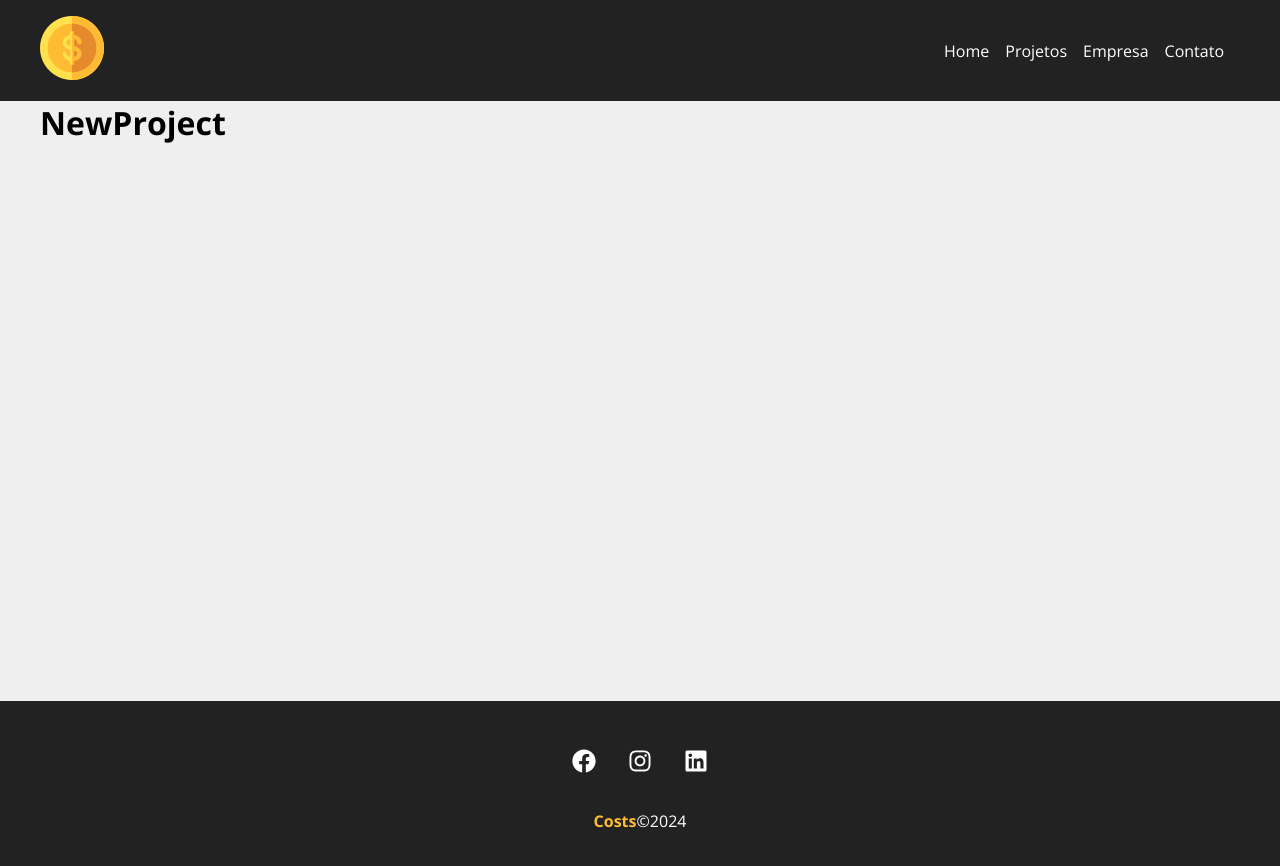
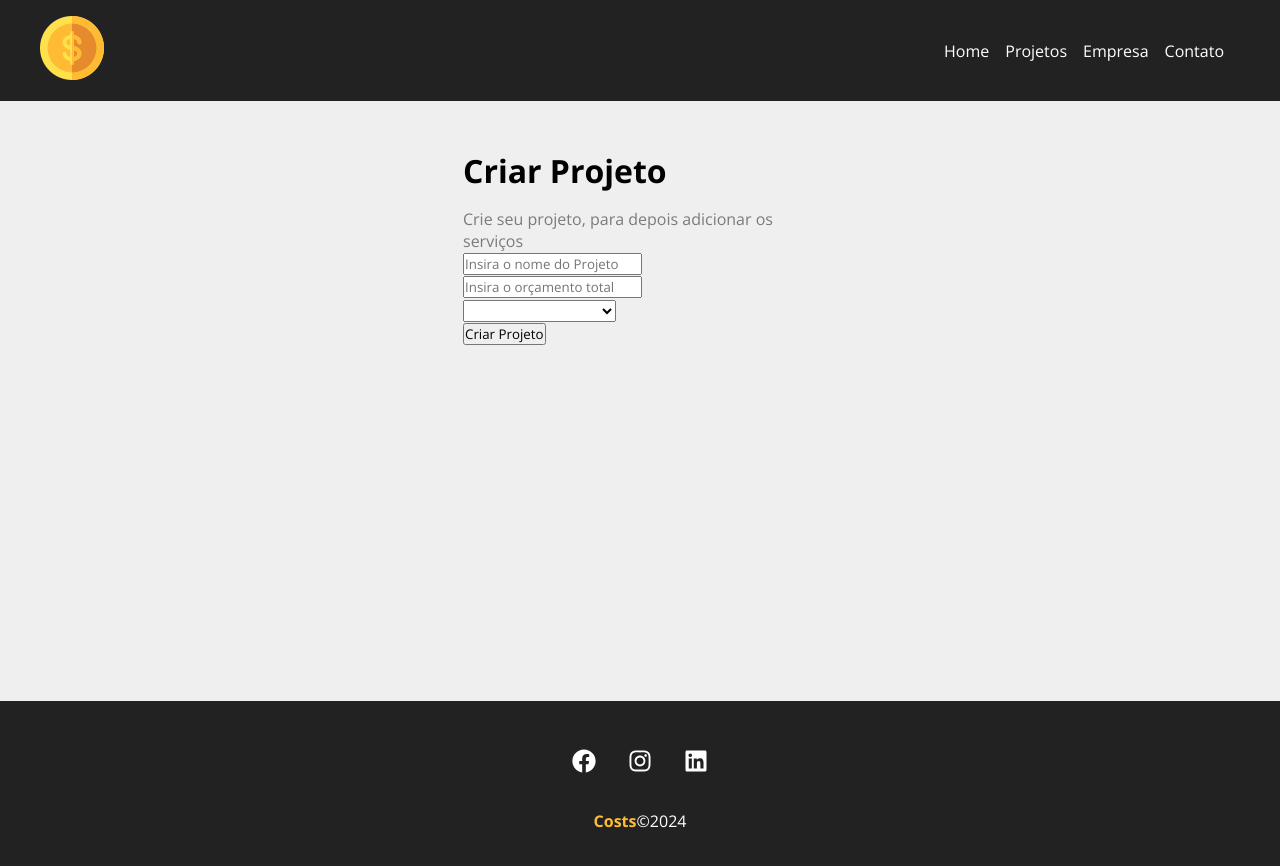
Before and after one commit to PabloBarcellos-0522/React-Costs, a React (Create React App) app: page /newproject in a window 1280 px wide. Shown: the top 866 px of the page. Built offline with nearby package versions, Linux system fonts and the light colour scheme; the HTML template or start-up script is replaced by a standard one.

Commit message:
Formulário de Projeto

```diff
--- a/src/components/layout/Footer.module.css
+++ b/src/components/layout/Footer.module.css
@@ -9,26 +9,26 @@
   display: flex;
   justify-content: center;
   list-style-type: none;
-}
 
-.social_list li {
+  li {
     margin: 0 1em;
   }
 
-.social_list li:hover {
+  :hover {
     color: #ffbb33;
   }
 
-.social_list svg {
+  svg {
     font-size: 1.5em;
     cursor: pointer;
+  }
 }
 
 .copy_right {
   margin-top: 2em;
-}
 
-.copy_right span {
+  span {
     font-weight: bold;
     color: #ffbb33;
   }
+}
--- a/src/components/layout/NavBar.module.css
+++ b/src/components/layout/NavBar.module.css
@@ -13,14 +13,14 @@
 
 .item {
   margin-right: 1em;
-}
 
-.item a {
+  a {
     color: #fff;
     text-decoration: none;
   }
 
-.item a:hover {
+  a:hover {
     color: #ffbb33;
     transition: 0.25s;
   }
+}
--- a/src/components/pages/Home.module.css
+++ b/src/components/pages/Home.module.css
@@ -5,25 +5,25 @@
   align-items: center;
   justify-content: center;
   padding: 4em;
-}
 
-.home_container h1 {
+  h1 {
     font-size: 2.5em;
     margin-bottom: 0.5em;
-}
 
-.home_container h1 span {
+    span {
       color: #ffbb33;
       padding: 0 0.2em;
       background-color: #222;
     }
+  }
 
-.home_container p {
+  p {
     margin-bottom: 1.5em;
     color: #7b7b7b;
   }
 
-.home_container img {
+  img {
     width: 350px;
     margin: 2em 0;
   }
+}
--- a/src/components/pages/NewProject.js
+++ b/src/components/pages/NewProject.js
@@ -1,5 +1,14 @@
+import ProjectForm from "../project/ProjectForm"
+import styles from "./NewProject.module.css"
+
 function NewProject() {
-  return <h1>NewProject</h1>
+  return (
+    <div className={styles.newproject_container}>
+      <h1>Criar Projeto</h1>
+      <p>Crie seu projeto, para depois adicionar os serviços</p>
+      <ProjectForm />
+    </div>
+  )
 }
 
 export default NewProject
--- /dev/null
+++ b/src/components/pages/NewProject.module.css
@@ -0,0 +1,13 @@
+.newproject_container {
+  width: 450px;
+  margin: 0 auto;
+  padding: 3em;
+
+  h1 {
+    margin-bottom: 0.5em;
+  }
+
+  p {
+    color: #7b7b7b;
+  }
+}
--- /dev/null
+++ b/src/components/project/ProjectForm.js
@@ -0,0 +1,22 @@
+function ProjectForm() {
+  return (
+    <form>
+      <div>
+        <input type="text" placeholder="Insira o nome do Projeto" />
+      </div>
+      <div>
+        <input type="number" placeholder="Insira o orçamento total" />
+      </div>
+      <div>
+        <select name="category_id">
+          <option disabled>Selecione a categoria</option>
+        </select>
+      </div>
+      <div>
+        <input type="submit" value="Criar Projeto" />
+      </div>
+    </form>
+  )
+}
+
+export default ProjectForm
```
Lines whose indentation alone changed are shown as unchanged.
